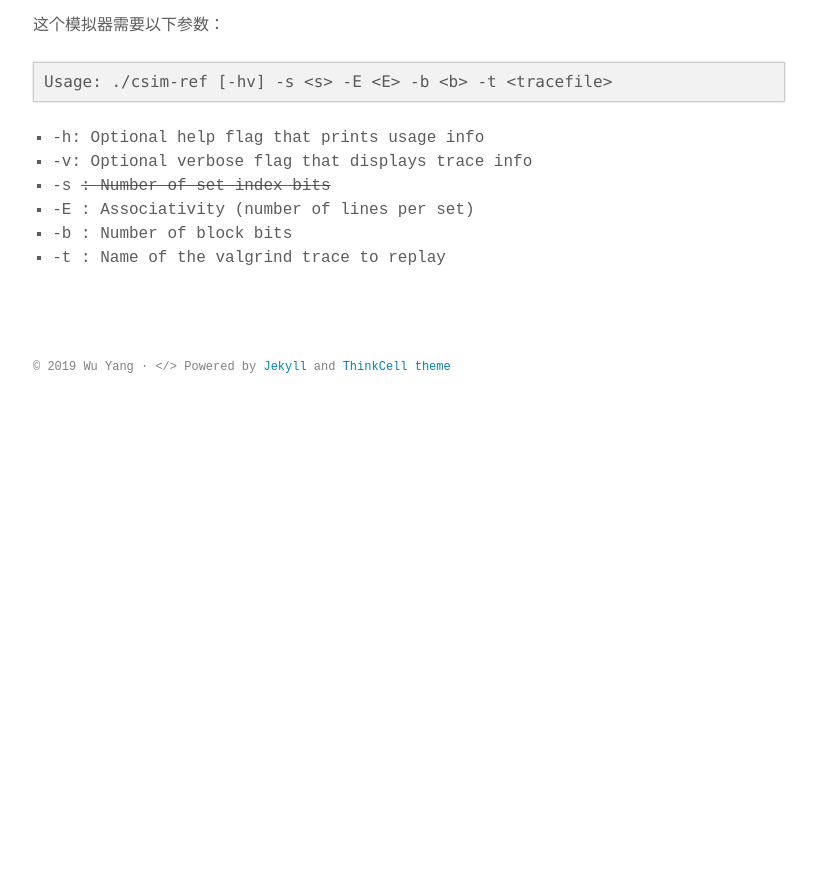
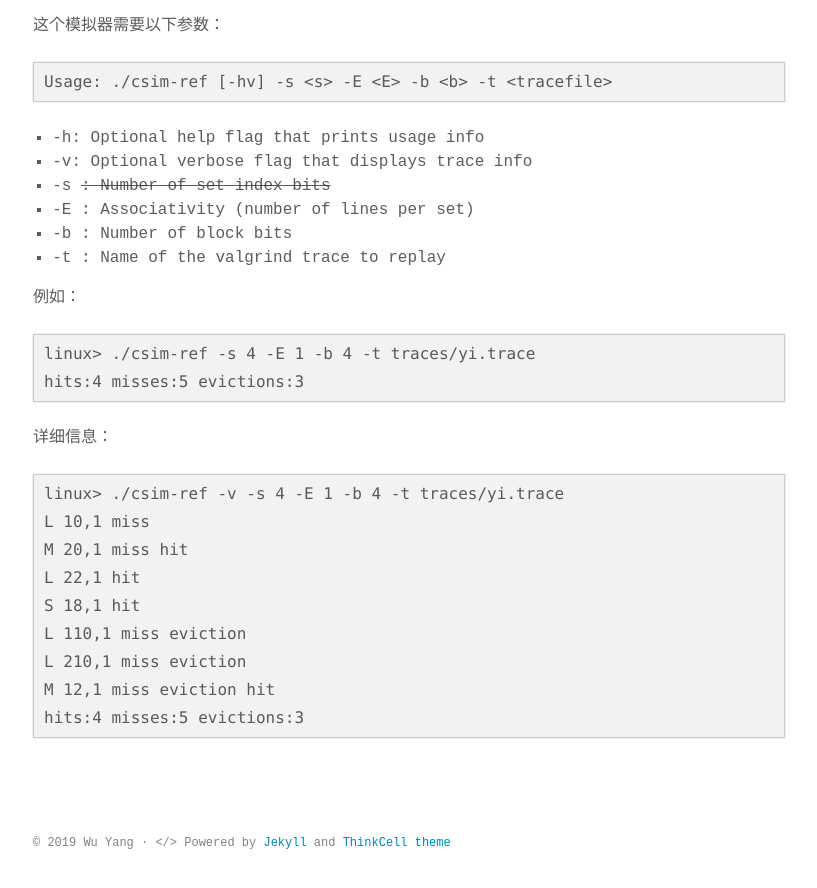
Before and after one commit to drivebyer/old-blog-theme, a Jekyll site: the page built from _posts/2019-02-14-深入理解计算机系统-Cache-Lab-实验报告.md, in a window 1280 px wide and 900 px high, scrolled down 1540 px. Shown: the top 888 px of the window, without its empty margins (231-1048 px from the left). Built offline with Jekyll 4.4.1, drawn with Linux system fonts in a browser that asks for light colours; some web fonts are replaced; before the commit the page ends 1964 px from its top, so only the background shows below that.

Commit message:
Update 2019-02-14-深入理解计算机系统-Cache-Lab-实验报告.md

````diff
--- a/_posts/2019-02-14-深入理解计算机系统-Cache-Lab-实验报告.md
+++ b/_posts/2019-02-14-深入理解计算机系统-Cache-Lab-实验报告.md
@@ -79,3 +79,24 @@ Usage: ./csim-ref [-hv] -s <s> -E <E> -b <b> -t <tracefile>
 4. -E <E>: Associativity (number of lines per set)
 5. -b <b>: Number of block bits
 6. -t <tracefile>: Name of the valgrind trace to replay
+
+例如：
+
+```
+linux> ./csim-ref -s 4 -E 1 -b 4 -t traces/yi.trace
+hits:4 misses:5 evictions:3
+```
+
+详细信息：
+
+```
+linux> ./csim-ref -v -s 4 -E 1 -b 4 -t traces/yi.trace
+L 10,1 miss
+M 20,1 miss hit
+L 22,1 hit
+S 18,1 hit
+L 110,1 miss eviction
+L 210,1 miss eviction
+M 12,1 miss eviction hit
+hits:4 misses:5 evictions:3
+```
````
